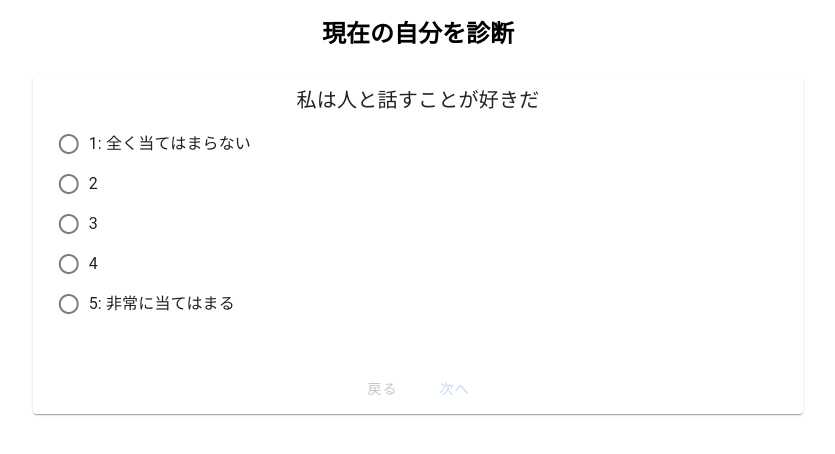
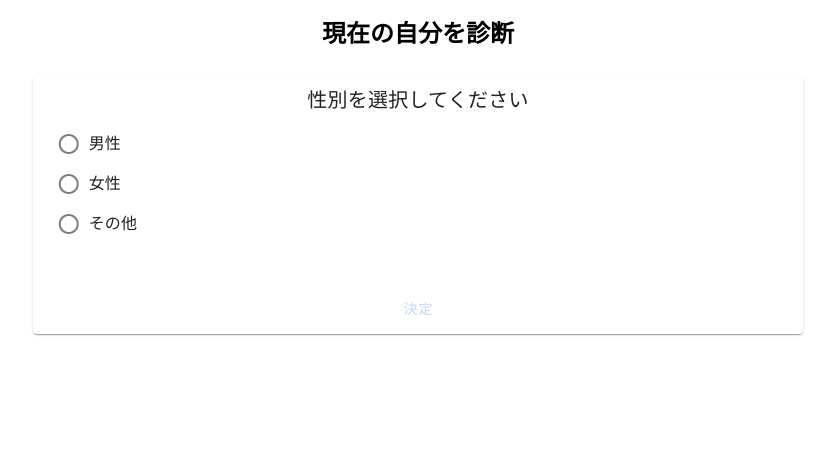
Before and after one commit to Ayumi-Moriyama/hacksonic2025, a Nuxt app: page /diagnosis in a window 1280 px wide. Shown: the top 454 px of the page, without its empty margins (222-1057 px from the left). Built offline with nearby package versions, Linux system fonts and the light colour scheme.

Commit message:
性別の追加

```diff
--- a/app/pages/diagnosis.vue
+++ b/app/pages/diagnosis.vue
@@ -3,7 +3,25 @@
     <v-row justify="center">
       <v-col cols="12" md="8">
         <h2 class="text-center mb-6">現在の自分を診断</h2>
-        <div v-if="loading">
+        <!-- 性別選択 -->
+        <div v-if="!genderSelected">
+          <v-card>
+            <v-card-title class="text-center">
+              性別を選択してください
+            </v-card-title>
+            <v-card-text>
+              <v-radio-group v-model="gender" :mandatory="true">
+                <v-radio label="男性" value="male"></v-radio>
+                <v-radio label="女性" value="female"></v-radio>
+                <v-radio label="その他" value="other"></v-radio>
+              </v-radio-group>
+            </v-card-text>
+            <v-card-actions class="justify-center">
+              <v-btn color="primary" :disabled="!gender" @click="selectGender">決定</v-btn>
+            </v-card-actions>
+          </v-card>
+        </div>
+        <div v-else-if="loading">
           <LoadingAnimation
             :progress="progress"
             :loadingText="loadingText"
@@ -74,8 +92,27 @@
 </template>
 
 <script setup>
-import { ref, computed } from 'vue'
+import { ref, computed, onMounted } from 'vue'
 import LoadingAnimation from '~/components/LoadingAnimation.vue'
+
+const gender = ref('')
+const genderSelected = ref(false)
+
+onMounted(() => {
+  // 既にlocalStorageに保存されていれば自動選択
+  const saved = localStorage.getItem('gender')
+  if (saved) {
+    gender.value = saved
+    genderSelected.value = true
+  }
+})
+
+function selectGender() {
+  if (gender.value) {
+    localStorage.setItem('gender', gender.value)
+    genderSelected.value = true
+  }
+}
 
 const questions = [
   // Big Five
--- a/app/pages/ideal.vue
+++ b/app/pages/ideal.vue
@@ -199,6 +199,13 @@ function goToDiagnosis() {
     progress.value = Math.min(100, Math.round((elapsed / duration) * 100))
   }, interval)
 
+  // 性別もlocalStorageから取得
+  let gender = ''
+  try {
+    const g = localStorage.getItem('gender')
+    if (g) gender = g
+  } catch (e) {}
+
   fetch('/api/ideal', {
     method: 'POST',
     headers: { 'Content-Type': 'application/json' },
@@ -207,7 +214,8 @@ function goToDiagnosis() {
       themeHistories: JSON.parse(JSON.stringify(themeHistories)),
       currentFactorScores,
       currentResultText,
-      finish: true
+      finish: true,
+      gender
     })
   })
     .then(res => res.json())
```
Also changed, not shown: 1 other file (tests, documents, lock files or other folders).
